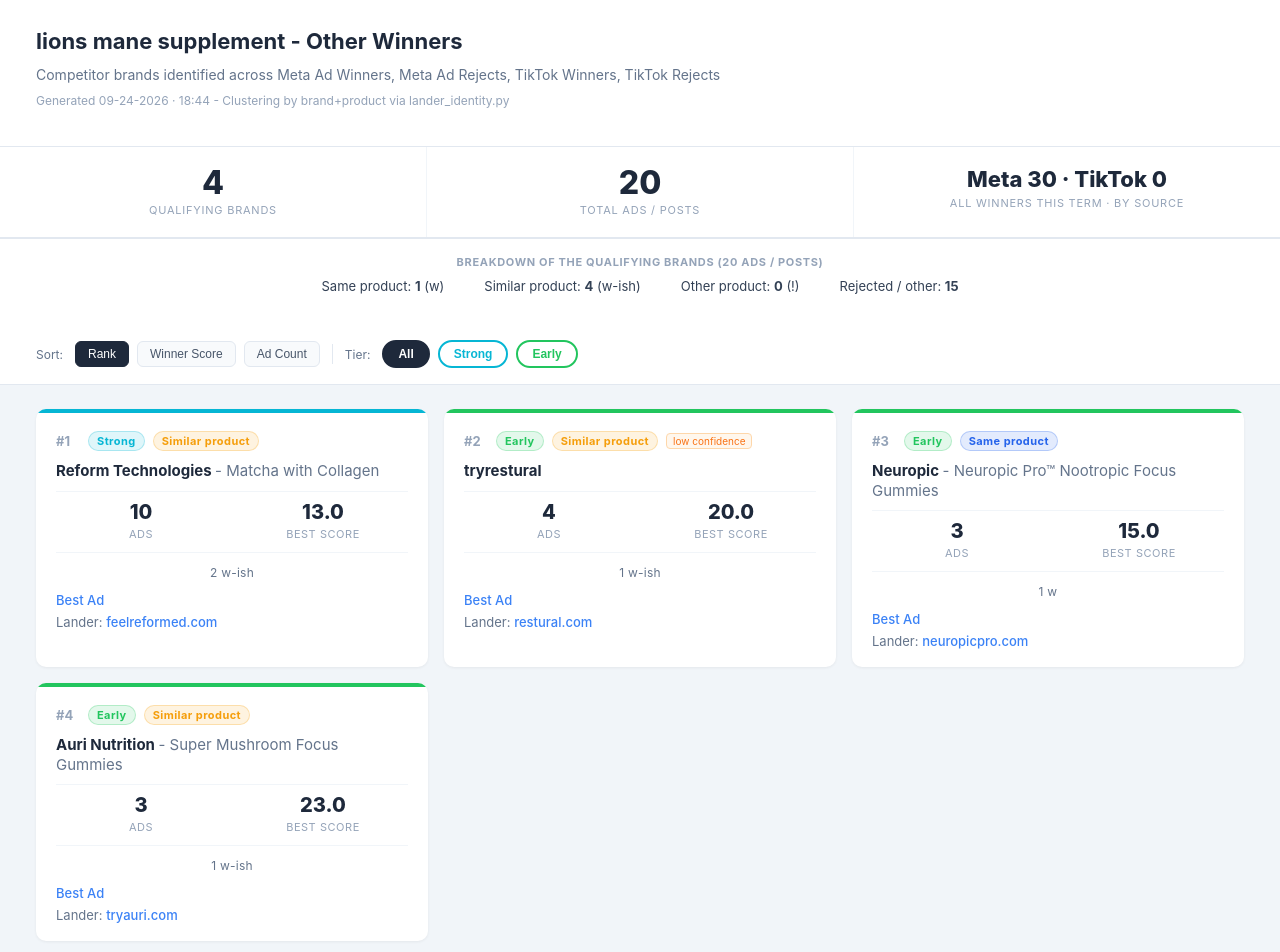
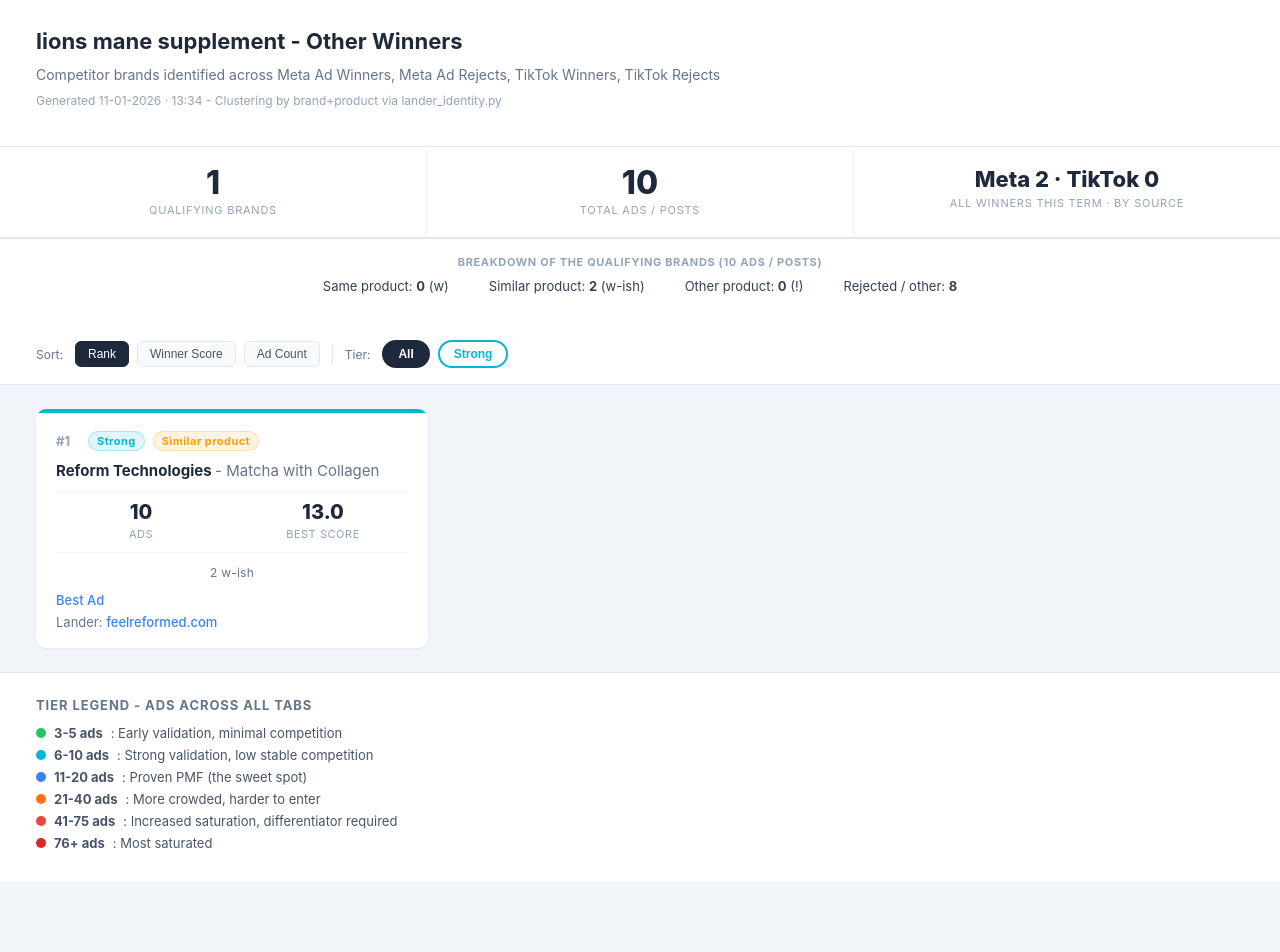
Before and after one commit to YAN15S/reports, a plain HTML site: page lions-mane-supplement_other_winners_2026-09-24.html in a window 1280 px wide. Shown: the top 952 px of the page. After the commit the page ends 881 px from the top, so only its background shows below. Drawn offline with Linux system fonts and the light colour scheme.

Commit message:
report: lions mane supplement - Other Winners

```diff
--- a/lions-mane-supplement_other_winners_2026-09-24.html
+++ b/lions-mane-supplement_other_winners_2026-09-24.html
@@ -45,17 +45,17 @@ body{font-family:-apple-system,BlinkMacSystemFont,'Segoe UI',Roboto,sans-serif;b
 </style></head><body>
 <div class="header"><h1>lions mane supplement - Other Winners</h1>
 <p class="subtitle">Competitor brands identified across Meta Ad Winners, Meta Ad Rejects, TikTok Winners, TikTok Rejects</p>
-<p class="meta">Generated 09-24-2026  ·  18:44 - Clustering by brand+product via lander_identity.py</p></div>
+<p class="meta">Generated 11-01-2026  ·  13:34 - Clustering by brand+product via lander_identity.py</p></div>
 <div class="stats-bar">
-<div class="stat-block"><div class="stat-num">4</div><div class="stat-label">Qualifying Brands</div></div>
-<div class="stat-block"><div class="stat-num">20</div><div class="stat-label">Total Ads / Posts</div></div>
-<div class="stat-block"><div class="stat-num" style="font-size:22px;line-height:1.15">Meta 30 · TikTok 0</div><div class="stat-label">All Winners This Term · by Source</div></div></div>
-<div class="rel-summary" style="padding:16px 36px 30px;background:#fff;border-top:1px solid #e2e8f0;text-align:center"><div style="font-size:11px;font-weight:700;text-transform:uppercase;letter-spacing:.06em;color:#94a3b8;margin-bottom:9px">Breakdown of the qualifying brands (20 ads / posts)</div><div style="font-size:13px;color:#334155;display:flex;gap:40px;flex-wrap:wrap;justify-content:center"><span>Same product: <strong>1</strong> (w)</span><span>Similar product: <strong>4</strong> (w-ish)</span><span>Other product: <strong>0</strong> (!)</span><span>Rejected / other: <strong>15</strong></span></div></div>
+<div class="stat-block"><div class="stat-num">1</div><div class="stat-label">Qualifying Brands</div></div>
+<div class="stat-block"><div class="stat-num">10</div><div class="stat-label">Total Ads / Posts</div></div>
+<div class="stat-block"><div class="stat-num" style="font-size:22px;line-height:1.15">Meta 2 · TikTok 0</div><div class="stat-label">All Winners This Term · by Source</div></div></div>
+<div class="rel-summary" style="padding:16px 36px 30px;background:#fff;border-top:1px solid #e2e8f0;text-align:center"><div style="font-size:11px;font-weight:700;text-transform:uppercase;letter-spacing:.06em;color:#94a3b8;margin-bottom:9px">Breakdown of the qualifying brands (10 ads / posts)</div><div style="font-size:13px;color:#334155;display:flex;gap:40px;flex-wrap:wrap;justify-content:center"><span>Same product: <strong>0</strong> (w)</span><span>Similar product: <strong>2</strong> (w-ish)</span><span>Other product: <strong>0</strong> (!)</span><span>Rejected / other: <strong>8</strong></span></div></div>
 <div class="controls"><span class="sort-label">Sort:</span>
 <button class="sort-btn active" onclick="sortCards('rank',this)">Rank</button>
 <button class="sort-btn" onclick="sortCards('score',this)">Winner Score</button>
 <button class="sort-btn" onclick="sortCards('count',this)">Ad Count</button>
-<div class="divider"></div><span class="sort-label">Tier:</span><button class="tier-btn active" data-tier="all" onclick="filterTier(this,'all')">All</button><button class="tier-btn" data-tier="Strong" style="border-color:#06b6d4;color:#06b6d4" onclick="filterTier(this,'Strong')">Strong</button><button class="tier-btn" data-tier="Early" style="border-color:#22c55e;color:#22c55e" onclick="filterTier(this,'Early')">Early</button></div>
+<div class="divider"></div><span class="sort-label">Tier:</span><button class="tier-btn active" data-tier="all" onclick="filterTier(this,'all')">All</button><button class="tier-btn" data-tier="Strong" style="border-color:#06b6d4;color:#06b6d4" onclick="filterTier(this,'Strong')">Strong</button></div>
 <div class="cards" id="cards-grid">
 <div class="card" data-tier="Strong" data-score="13.00" data-count="10">
   <div class="card-accent" style="background:#06b6d4"></div>
@@ -78,69 +78,6 @@ body{font-family:-apple-system,BlinkMacSystemFont,'Segoe UI',Roboto,sans-serif;b
     </div>
   </div>
 </div>
-<div class="card" data-tier="Early" data-score="20.00" data-count="4">
-  <div class="card-accent" style="background:#22c55e"></div>
-  <div class="card-body">
-    <div class="card-header">
-      <span class="rank">#2</span>
-      <span class="tier-badge" style="background:#22c55e20;color:#22c55e;border:1px solid #22c55e40">Early</span>
-      <span class="tier-badge" title="Relationship to the researched product (strongest token)" style="background:#f59e0b20;color:#f59e0b;border:1px solid #f59e0b40">Similar product</span>
-      <span class="conf-low" title="Brand identified from domain only">low confidence</span>
-    </div>
-    <div class="brand-name">tryrestural</div>
-    <div class="card-stats">
-      <div class="stat-item"><span class="stat-num">4</span><span class="stat-lbl">Ads</span></div>
-      <div class="stat-item"><span class="stat-num">20.0</span><span class="stat-lbl">Best Score</span></div>
-    </div>
-    <div class="token-mix" style="font-size:12px;color:#64748b;margin-top:8px;letter-spacing:.02em;text-align:center">1 w-ish</div>
-    <div class="links">
-      <div class="link-row"><a href="https://www.facebook.com/ads/library/?id=1266021805519690" target="_blank" rel="noopener" class="link">Best Ad</a></div>
-      <div class="link-row">Lander: <a href="https://restural.com/pages/study-256" target="_blank" rel="noopener" class="link">restural.com</a></div>
-    </div>
-  </div>
-</div>
-<div class="card" data-tier="Early" data-score="15.00" data-count="3">
-  <div class="card-accent" style="background:#22c55e"></div>
-  <div class="card-body">
-    <div class="card-header">
-      <span class="rank">#3</span>
-      <span class="tier-badge" style="background:#22c55e20;color:#22c55e;border:1px solid #22c55e40">Early</span>
-      <span class="tier-badge" title="Relationship to the researched product (strongest token)" style="background:#2563eb20;color:#2563eb;border:1px solid #2563eb40">Same product</span>
-
-    </div>
-    <div class="brand-name">Neuropic <span class="product-name">- Neuropic Pro™ Nootropic Focus Gummies</span></div>
-    <div class="card-stats">
-      <div class="stat-item"><span class="stat-num">3</span><span class="stat-lbl">Ads</span></div>
-      <div class="stat-item"><span class="stat-num">15.0</span><span class="stat-lbl">Best Score</span></div>
-    </div>
-    <div class="token-mix" style="font-size:12px;color:#64748b;margin-top:8px;letter-spacing:.02em;text-align:center">1 w</div>
-    <div class="links">
-      <div class="link-row"><a href="https://www.facebook.com/ads/library/?id=997183136084403" target="_blank" rel="noopener" class="link">Best Ad</a></div>
-      <div class="link-row">Lander: <a href="https://neuropicpro.com/products/neuropic-pro-gummies" target="_blank" rel="noopener" class="link">neuropicpro.com</a></div>
-    </div>
-  </div>
-</div>
-<div class="card" data-tier="Early" data-score="23.00" data-count="3">
-  <div class="card-accent" style="background:#22c55e"></div>
-  <div class="card-body">
-    <div class="card-header">
-      <span class="rank">#4</span>
-      <span class="tier-badge" style="background:#22c55e20;color:#22c55e;border:1px solid #22c55e40">Early</span>
-      <span class="tier-badge" title="Relationship to the researched product (strongest token)" style="background:#f59e0b20;color:#f59e0b;border:1px solid #f59e0b40">Similar product</span>
-
-    </div>
-    <div class="brand-name">Auri Nutrition <span class="product-name">- Super Mushroom Focus Gummies</span></div>
-    <div class="card-stats">
-      <div class="stat-item"><span class="stat-num">3</span><span class="stat-lbl">Ads</span></div>
-      <div class="stat-item"><span class="stat-num">23.0</span><span class="stat-lbl">Best Score</span></div>
-    </div>
-    <div class="token-mix" style="font-size:12px;color:#64748b;margin-top:8px;letter-spacing:.02em;text-align:center">1 w-ish</div>
-    <div class="links">
-      <div class="link-row"><a href="https://www.facebook.com/ads/library/?id=973762288448459" target="_blank" rel="noopener" class="link">Best Ad</a></div>
-      <div class="link-row">Lander: <a href="https://www.tryauri.com/products/super-mushroom-focus-gummies" target="_blank" rel="noopener" class="link">tryauri.com</a></div>
-    </div>
-  </div>
-</div>
 </div>
 <div class="legend"><h3>Tier Legend - Ads Across All Tabs</h3>
 <div class="legend-row"><span class="legend-dot" style="background:#22c55e"></span><strong>3-5 ads</strong>: Early validation, minimal competition</div>
```
